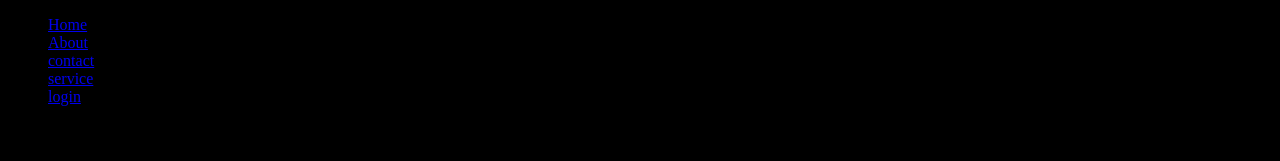
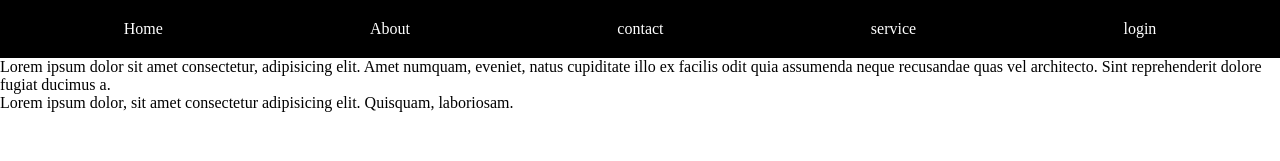
Before and after one commit to ankit-rwit/practice, a plain HTML site: page index.html in a window 1280 px wide. Drawn offline with Linux system fonts and the light colour scheme.

Commit message:
header style

```diff
--- /dev/null
+++ b/_header.scss
@@ -0,0 +1,16 @@
+header {
+    background: #000;
+
+    ul {
+        display: flex;
+        justify-content: space-around;
+        padding: 20px;
+
+        li {
+            a {
+                color: #fff;
+                text-decoration: none;
+            }
+        }
+    }
+}
--- a/main.scss
+++ b/main.scss
@@ -1,6 +1,7 @@
-$primary: #000000;
+*{
+    margin: 0;
+    padding: 0;
+    box-sizing: border-box;
+}
 
-
-body{
-    background: $primary;
-}
+@import '_header.scss';
```
Also changed, not shown: main.css, 1 other file.
